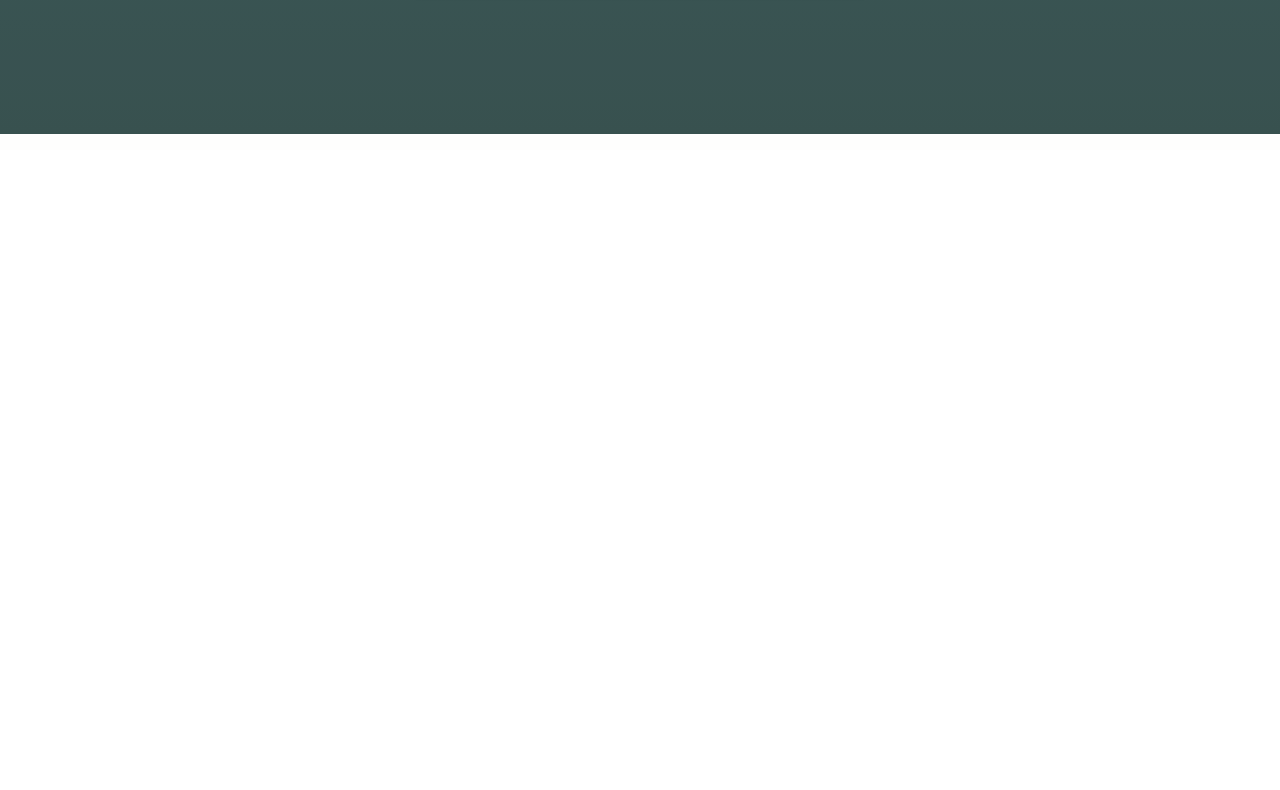
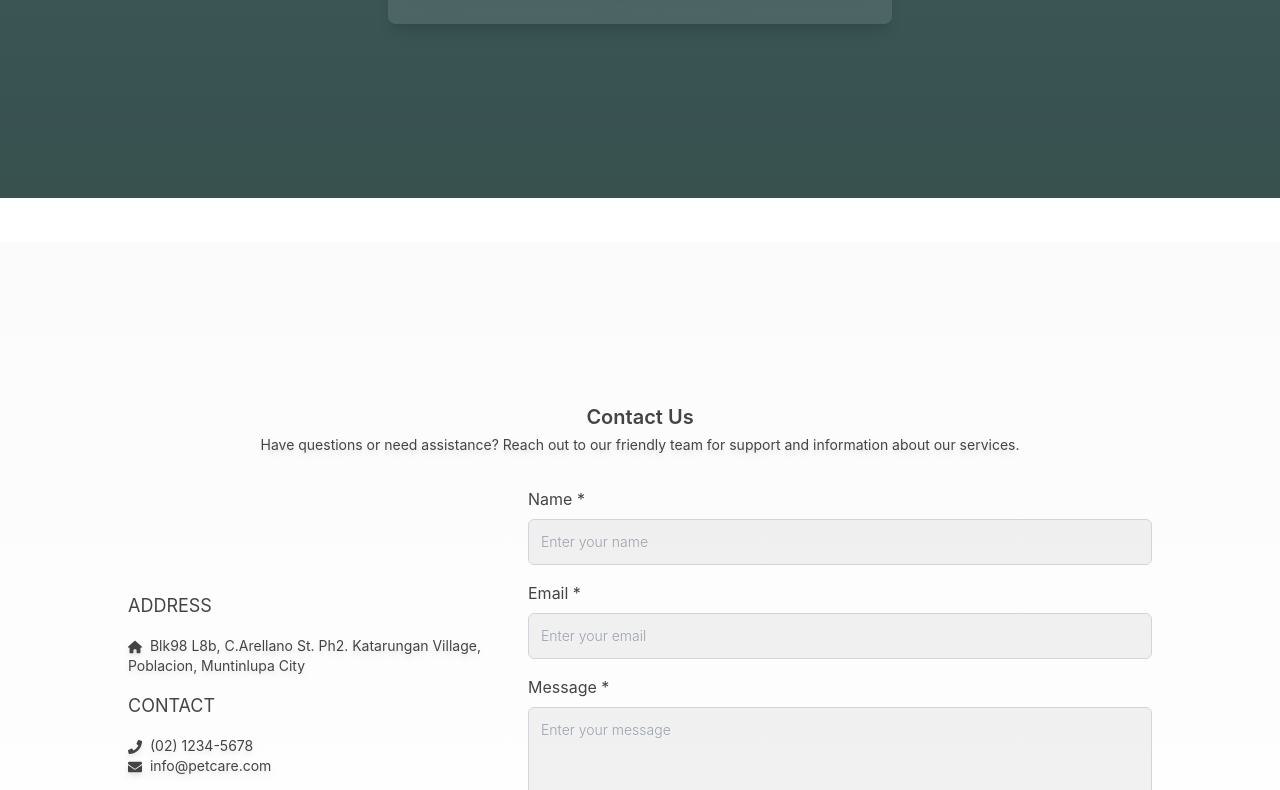
Before and after one commit to k-metra/PetCare, a React (Create React App) app in the folder frontend/: page / in a window 1280 px wide. Shown: the part 2010-2800 px from the top of the page. Before the commit the page ends 2160 px from the top, so only its background shows below. Built offline with nearby package versions, Linux system fonts and the light colour scheme; a web font is replaced by a local one.

Commit message:
fix: set height relative minimum instead of fixed

```diff
--- a/frontend/src/pages/home.tsx
+++ b/frontend/src/pages/home.tsx
@@ -12,6 +12,9 @@ import { TbCheckupList } from "react-icons/tb";
 import { MdOutlineVaccines } from "react-icons/md";
 import { RiScissorsFill } from "react-icons/ri";
 import { TbDental } from "react-icons/tb";
+import { FaPhone } from "react-icons/fa";
+import { FaEnvelope } from "react-icons/fa";
+import { FaHouse } from "react-icons/fa6";
 
 export default function Home() {
     return (
@@ -42,7 +45,7 @@ export default function Home() {
             </section>
 
 
-            <section id="about" className="h-full w-full text-center flex flex-col justify-center items-center bg-gradient-to-b px-6 md:px-32 from-[#145956] to-[#0E3B3E]">
+            <section id="about" className="min-h-screen w-full text-center flex flex-col justify-center items-center bg-gradient-to-b px-6 md:px-32 from-[#145956] to-[#0E3B3E]">
                 {/* About Section */}
                 <motion.div
                     className="w-full"
@@ -55,7 +58,7 @@ export default function Home() {
                 </motion.div>
             </section>
 
-            <section id="services" className="h-full w-full text-center flex flex-col justify-center items-center bg-gradient-to-b px-6 md:px-32 from-[#0E3B3E] to-[#082726]">
+            <section id="services" className="min-h-screen w-full text-center flex flex-col justify-center items-center bg-gradient-to-b px-6 md:px-32 from-[#0E3B3E] to-[#082726]">
                 {/* Services Section */}
                 <img src={bg_service} alt="Background Service" className="absolute w-full h-full object-fill opacity-20 pointer-events-none"></img>
 
@@ -96,6 +99,53 @@ export default function Home() {
                     />
                 </motion.div>
             </section>
+
+            <section id="contact" className="min-h-screen mt-11 w-full text-center flex flex-col justify-center items-center bg-gradient-to-b px-6 md:px-32 from-[#fbfbfb] to-black]">
+                {/* Contact Section */}
+                <motion.div
+                    className="w-full text-[#444444]"
+                    initial={{ opacity: 0, y: 50 }}
+                    whileInView={{ opacity: 1, y: 0 }}
+                >
+                    <h2 className="text-lg md:text-xl font-semibold text-center mb-1">Contact Us</h2>
+                    <p className="text-sm md:text-md drop-shadow-md mb-8">Have questions or need assistance? Reach out to our friendly team for support and information about our services.</p>
+
+                    <div className="flex flex-col md:flex-row gap-4 justify-center items-center">
+                        <div className="flex flex-col md:max-w-sm">
+                            <div className="flex flex-col text-left">
+                                <h3 className="text-lg mb-4">ADDRESS</h3>
+                                <p className="text-sm md:text-md drop-shadow-md"><FaHouse className="inline mr-1" /> Blk98 L8b, C.Arellano St. Ph2. Katarungan Village, Poblacion, Muntinlupa City</p>
+                            </div>
+                            <div className="flex flex-col text-left">
+                                <h3 className="text-lg mb-4 mt-4">CONTACT</h3>
+                                <p className="text-sm md:text-md drop-shadow-md"><FaPhone className="inline mr-1"/> (02) 1234-5678</p>
+                                <p className="text-sm md:text-md drop-shadow-md"><FaEnvelope className="inline mr-1"/> info@petcare.com</p>
+                            </div>
+                        </div>
+                        <div className="flex flex-col w-full md:w-3/4">
+                            <form>
+                                <div className="flex flex-col text-left mb-4">
+                                    <label htmlFor="name" className="mb-2">Name *</label>
+                                    <input type="text" id="name" name="name" placeholder="Enter your name" className="w-full p-3 font-light text-sm border border-gray-300 bg-black/5 rounded-md" required/>
+                                </div>
+                                <div className="flex flex-col text-left mb-4">
+                                    <label htmlFor="email" className="mb-2">Email *</label>
+                                    <input type="email" id="email" name="email" placeholder="Enter your email" className="w-full p-3 font-light text-sm border border-gray-300 bg-black/5 rounded-md" required/>
+                                </div>
+                                <div className="flex flex-col text-left mb-4">
+                                    <label htmlFor="message" className="mb-2">Message *</label>
+                                    <textarea id="message" name="message" rows={4} placeholder="Enter your message" className="w-full p-3 font-light text-sm border border-gray-300 bg-black/5 rounded-md" required></textarea>
+                                </div>
+
+                                <motion.button
+                                    whileHover={{ scale: 1.05 }}
+                                    whileTap={{ scale: 0.95 }}
+                                className="mt-4 md:mt-0 bg-brand-primary-500 hover:bg-brand-primary-600 text-white font-semibold py-3 px-6 text-lg rounded-md shadow-lg transition-all duration-200 ease-out">Send Message</motion.button>
+                            </form>
+                        </div>
+                    </div>
+                </motion.div>
+            </section>
             </main>
         </>
     )
```
